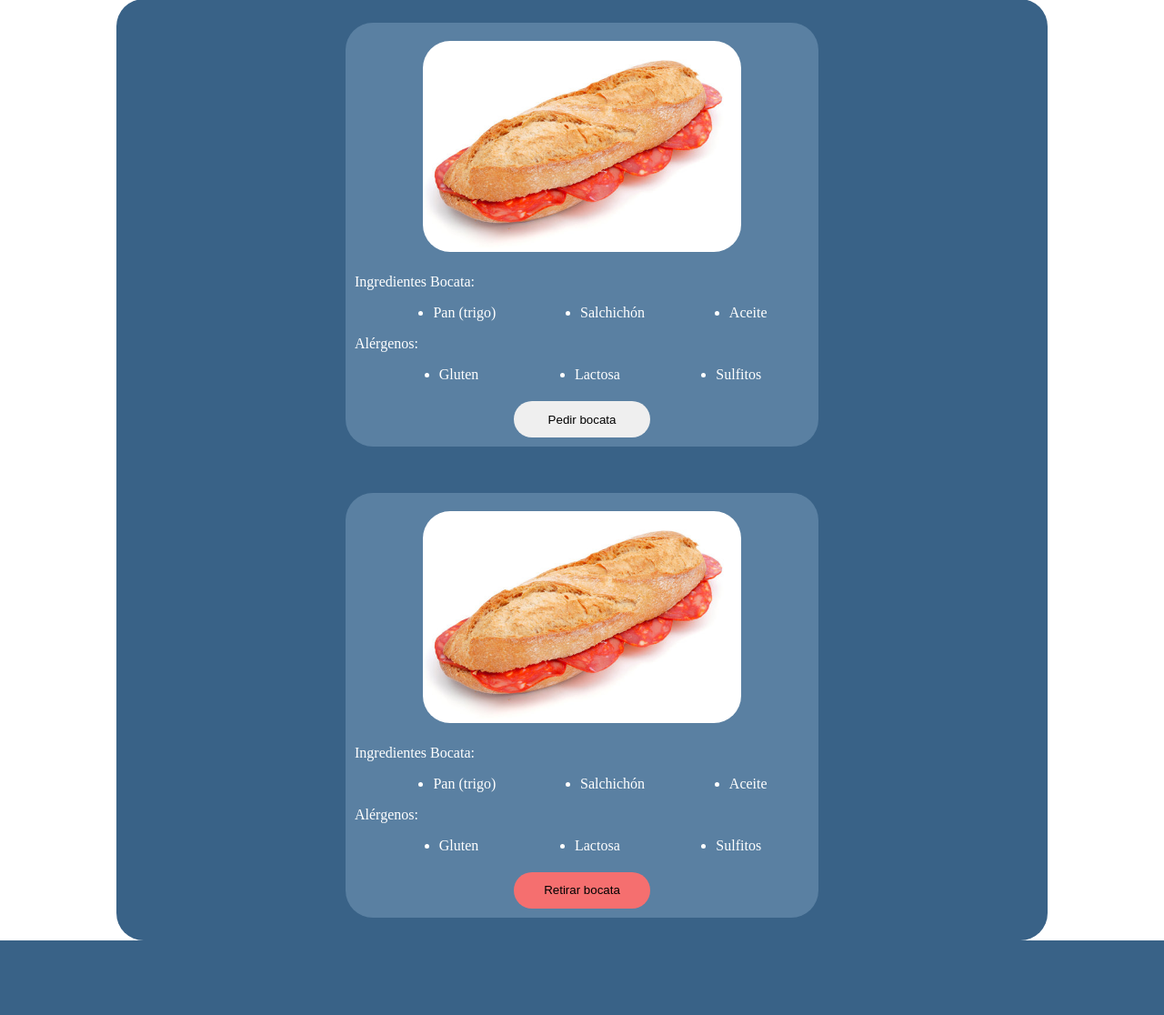
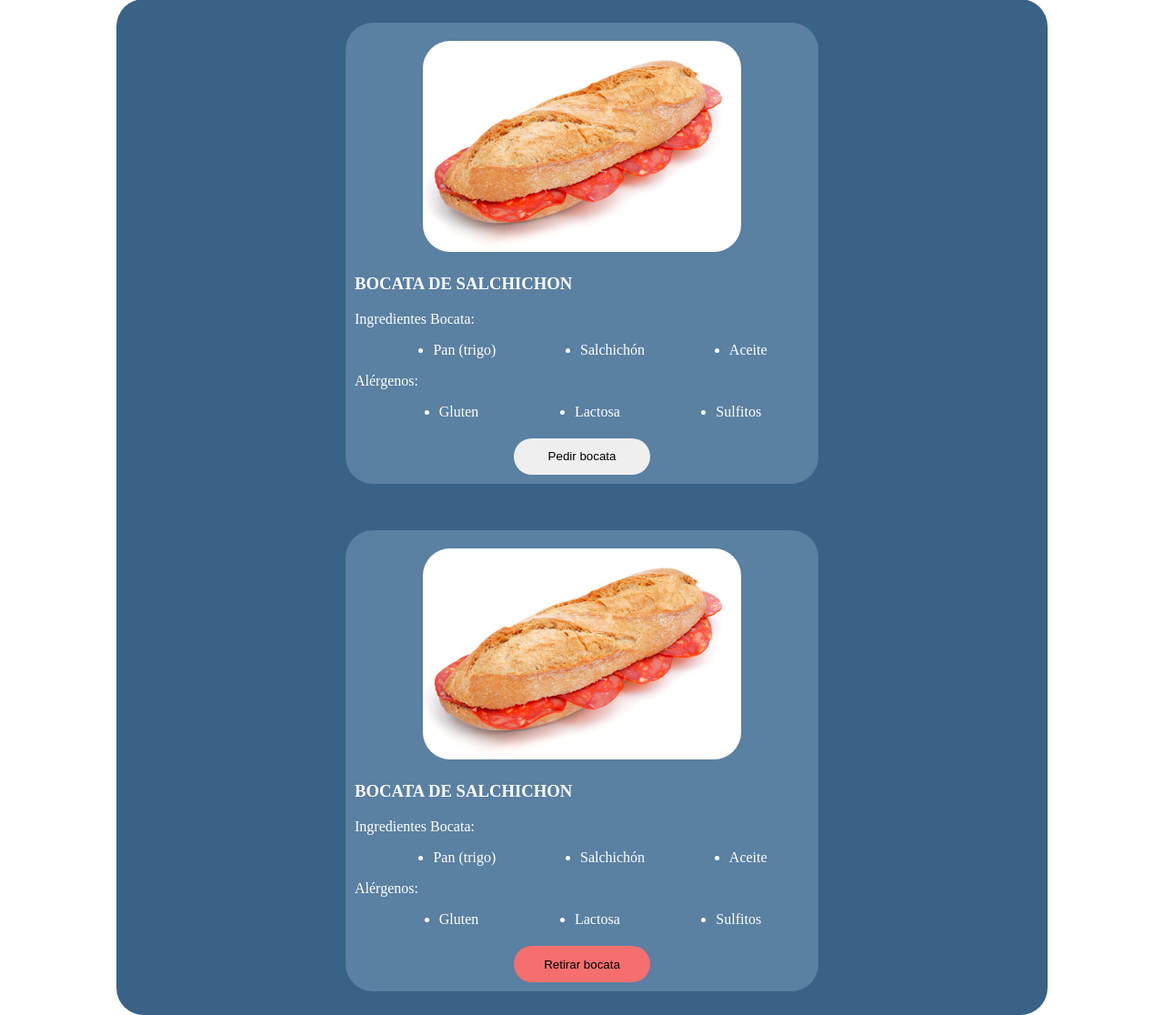
Before and after one commit to luciaver/TRABAJOBOC, a PHP site: page /inicio_user.html in a window 1280 px wide. Shown: the part 169-1285 px from the top of the page at 91% size. Before the commit the page ends 1203 px from the top, so only its background shows below. Run offline with PHP 8.4, Linux system fonts and the light colour scheme.

Commit message:
Se le a añadido a inicio_user en los bocatas un h3 para poner los nombres de los bocadillos

```diff
--- a/inicio_user.html
+++ b/inicio_user.html
@@ -33,6 +33,8 @@
             </div>
 
             <div class="div_descripcion">
+                <h3 class="titulo_bocata">BOCATA DE SALCHICHON</h3>
+
                 <p>Ingredientes Bocata:</p>
 
                 <ul>
@@ -60,6 +62,8 @@
             </div>
 
             <div class="div_descripcion">
+                <h3 class="titulo_bocata">BOCATA DE SALCHICHON</h3>
+
                 <p>Ingredientes Bocata:</p>
 
                 <ul>
--- a/user.css
+++ b/user.css
@@ -174,6 +174,10 @@ th, td {
     padding: 8px;
 }
 
+.titulo_bocata {
+    color: white;
+}
+
 .btn-haciendo {
     background-color: red;
     color: white;
```
